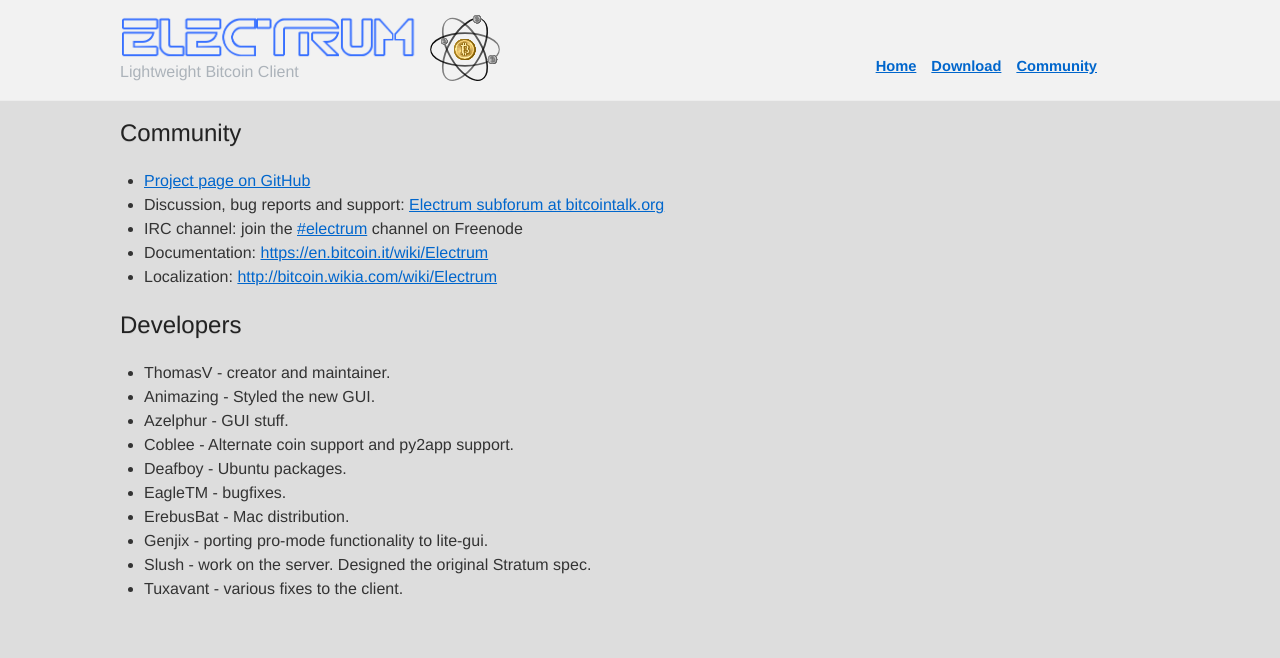
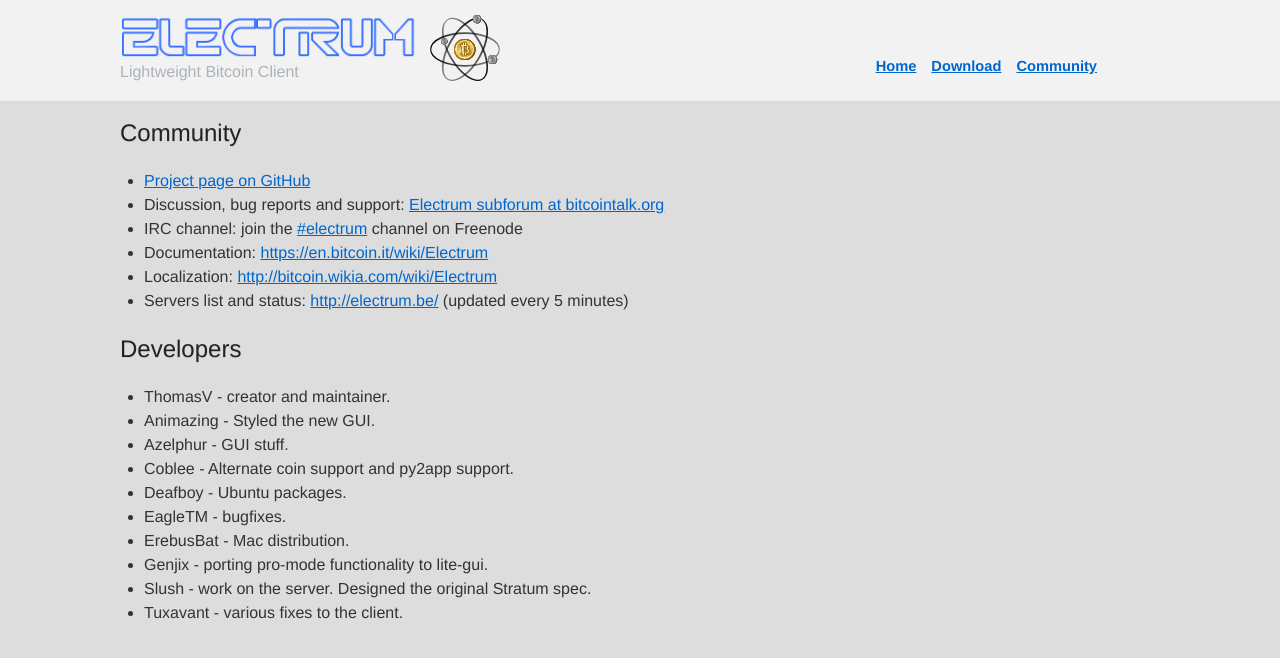
Before and after one commit to ecdsa/electrum-web, a Jekyll site: the page community.html, which Jekyll copies as it is, in a window 1280 px wide. Shown: the top 658 px of the page. Built offline with Jekyll 4.4.1, drawn with Linux system fonts in a browser that asks for light colours.

Commit message:
server link

```diff
--- a/community.html
+++ b/community.html
@@ -40,6 +40,7 @@
 <li>IRC channel: join the <a href="irc://irc.freenode.net/electrum">#electrum</a> channel on Freenode</li>
 <li>Documentation: <a href="https://en.bitcoin.it/wiki/Electrum">https://en.bitcoin.it/wiki/Electrum</a></li>
 <li>Localization: <a href="http://bitcoin.wikia.com/wiki/Electrum">http://bitcoin.wikia.com/wiki/Electrum</a></li>
+<li>Servers list and status: <a href="http://electrum.be/">http://electrum.be/</a> (updated every 5 minutes)</li>
 </ul>
 
 
```
